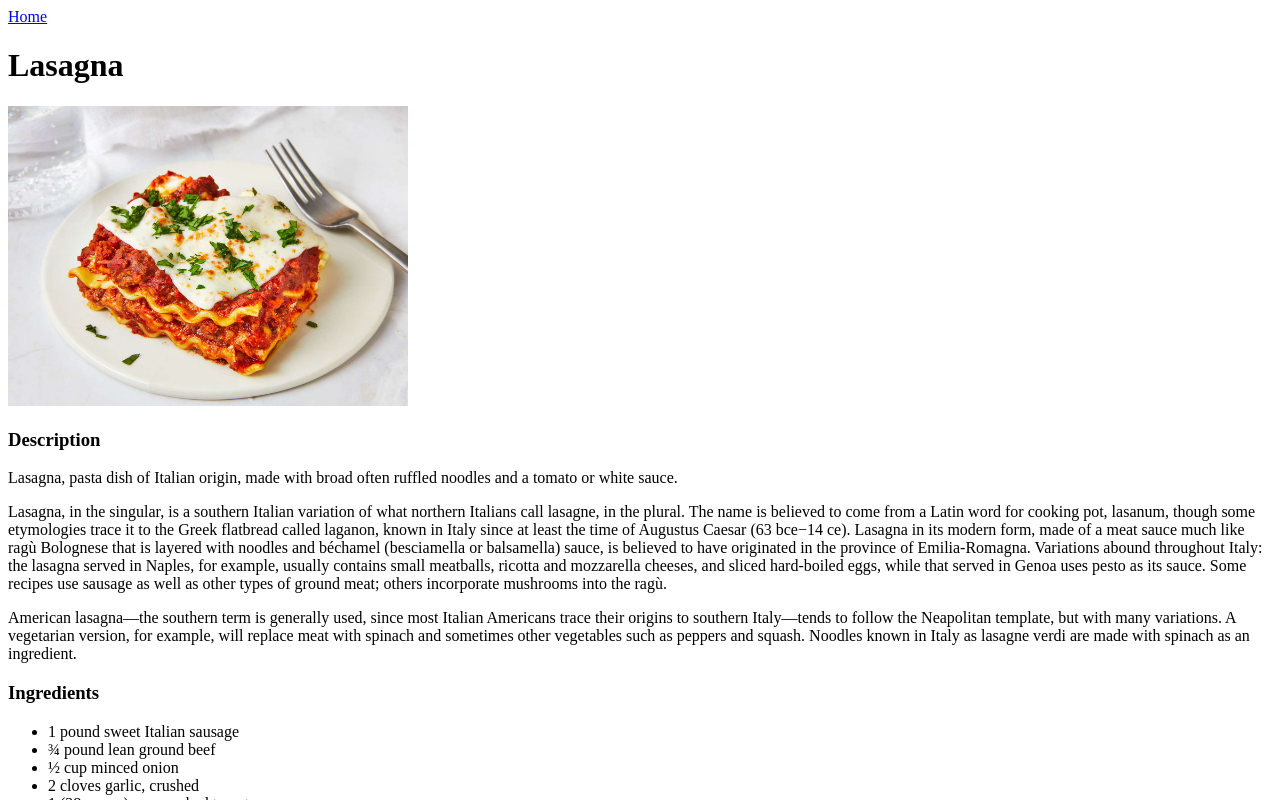
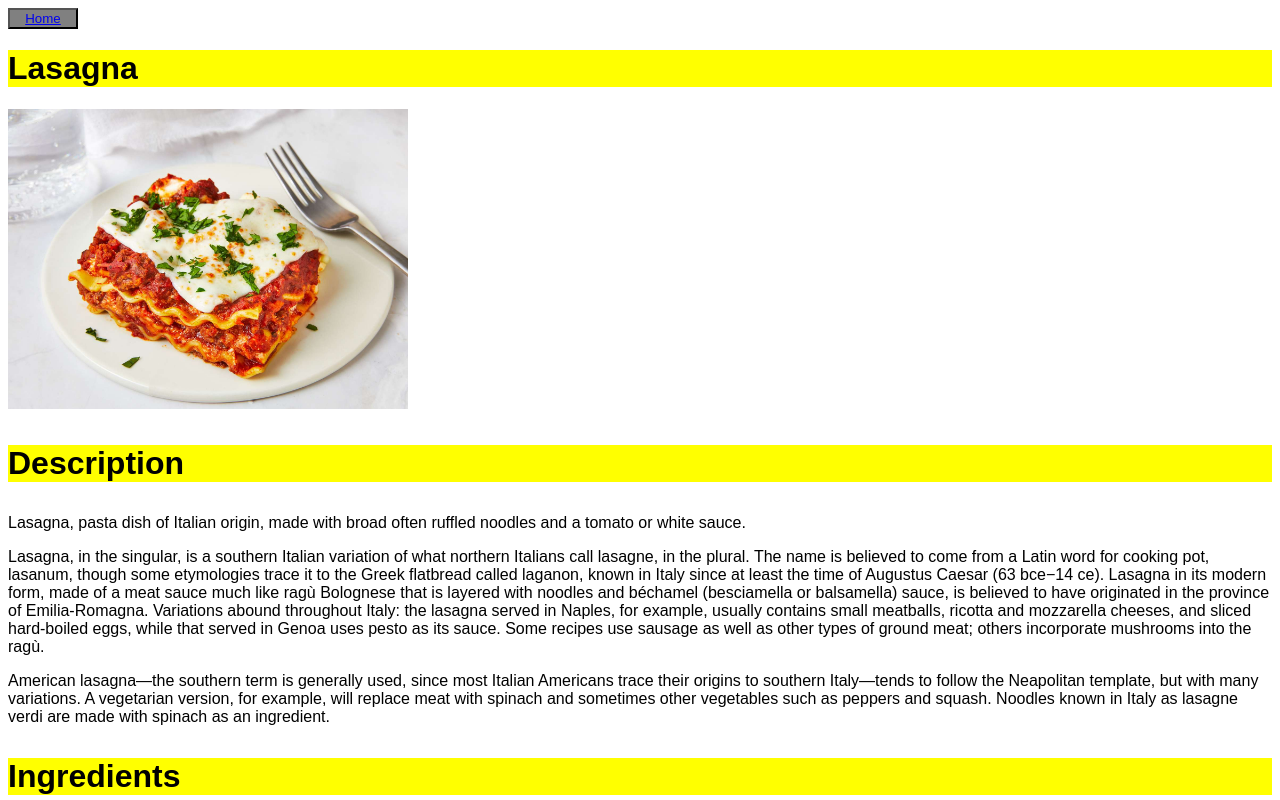
Before and after one commit to mfcd7/odin-recipes, a plain HTML site: page recipes/lasagna.html in a window 1280 px wide. Shown: the top 800 px of the page. Drawn offline with Linux system fonts and the light colour scheme.

Commit message:
Styling done using CSS

```diff
--- a/recipes/lasagna.html
+++ b/recipes/lasagna.html
@@ -4,9 +4,10 @@
     <meta charset="UTF-8">
     <meta name="viewport" content="width=device-width, initial-scale=1.0">
     <title>Lasagna</title>
+    <link rel="stylesheet" href="../styles.css">
 </head>
 <body>
-    <a href="../index.html">Home</a>
+    <button><a href="../index.html">Home</a></button>
     <h1>Lasagna</h1>
     <img src="lasagna.jpg" alt="photo of lasagna" height="300" width="400">
     <h3>Description</h3>
--- /dev/null
+++ b/styles.css
@@ -0,0 +1,16 @@
+body {
+    font-family: sans-serif, "Times New Roman", serif;
+}
+
+h1,
+h3 {
+    font-size: 32px;
+    font-weight: bold;
+    background-color: yellow;
+}
+
+button {
+    background-color: gray;
+    height: auto;
+    width: 70px;
+}
```
Also changed, not shown: index.html (+1 -0 lines), recipes/lemon-herb-chicken.html (+2 -1 lines), recipes/pizza.html (+2 -1 lines).
